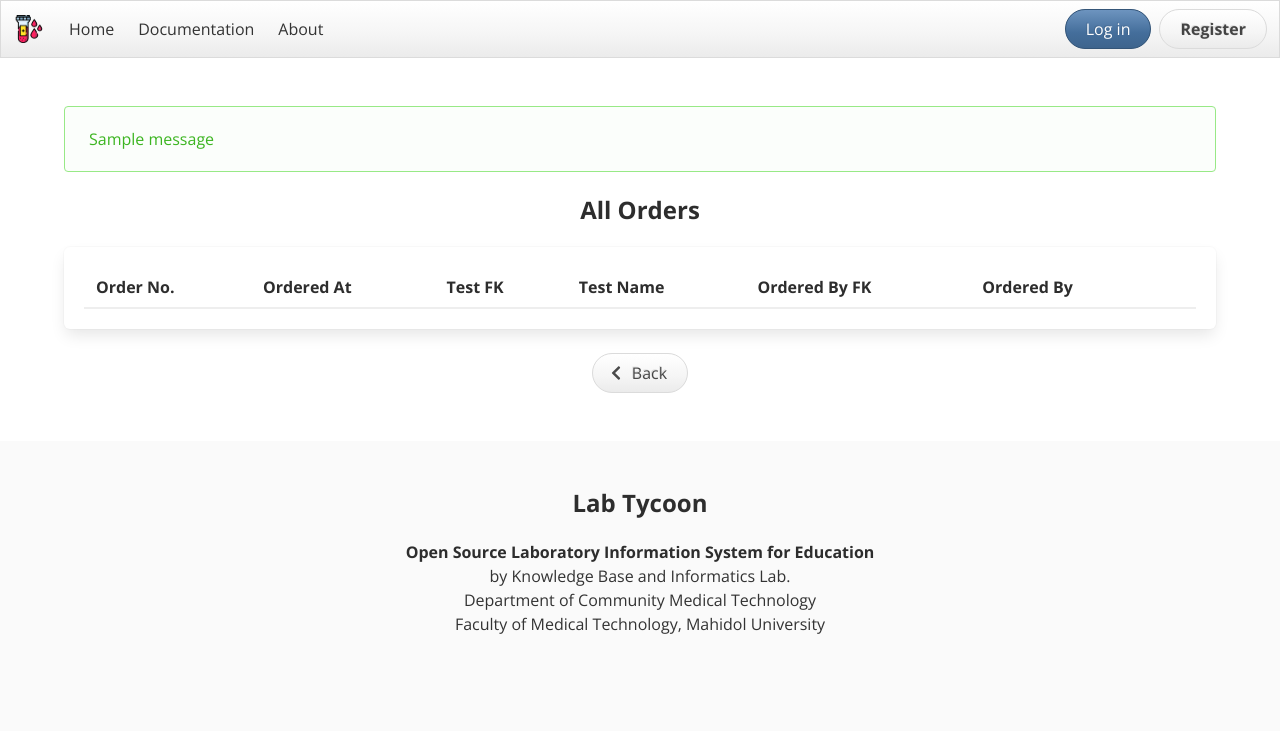
After one commit to likit/labtycoon, a Python web app: template app/templates/lab/customer_records.html in a window 1280 px wide. The commit adds this page. Shown: the top 731 px of the page. Run offline with Jinja, Linux system fonts and the light colour scheme; the template is opened without the code that fills it: most values are stand-ins (such as "Sample title", 1, 10 or a date in 2020); one stand-in notice (Sample message) is shown; lists and menus that the app fills with data are empty; some libraries are stand-ins or nearby versions.

Commit message:
changed the relationship of the recordset and lab order to one-to-one
added a view for displaying recordset and result records

added some templates accordingly

```diff
--- a/app/lab/models.py
+++ b/app/lab/models.py
@@ -97,7 +97,7 @@
     __tablename__ = 'lab_quan_result_sets'
     id = db.Column('id', db.Integer, primary_key=True, autoincrement=True)
     order_id = db.Column('order_id', db.ForeignKey('lab_quan_test_orders.id'))
-    order = db.relationship('LabQuanTestOrder', backref=db.backref('result_record_sets'))
+    order = db.relationship('LabQuanTestOrder', backref=db.backref('result_record_set', uselist=False))
 
 
 class LabQuanTestRecord(db.Model):
--- /dev/null
+++ b/app/templates/lab/customer_records.html
@@ -0,0 +1,118 @@
+{% extends "base.html" %}
+
+{% block content %}
+    <section class="section">
+        <div class="container">
+            <div class="columns">
+                <div class="column">
+                    {% with messages = get_flashed_messages(with_categories=true) %}
+                        {% if messages %}
+                            {% for category, message in messages %}
+                                <p class="notification is-{{ category }}">{{ message }}</p>
+                            {% endfor %}
+                        {% endif %}
+                    {% endwith %}
+                </div>
+            </div>
+            <div class="columns">
+                <div class="column">
+                    <h1 class="title is-size-4 has-text-centered">All Orders</h1>
+                    <div class="box">
+                        <table class="table is-striped is-fullwidth">
+                            <thead>
+                            <th>Order No.</th>
+                            <th>Ordered At</th>
+                            <th>Test FK</th>
+                            <th>Test Name</th>
+                            <th>Ordered By FK</th>
+                            <th>Ordered By</th>
+                            <th></th>
+                            </thead>
+                            <tbody>
+                            {% for qtest in customer.quan_test_orders %}
+                                {% if not qtest.cancelled_at and qtest.received_at and not qtest.finished %}
+                                    <tr>
+                                        <td>
+                                        <span class="icon">
+                                            <i class="fas fa-key"></i>
+                                        </span>
+                                            <span>{{ qtest.id }}</span>
+                                        </td>
+                                        <td>{{ qtest.ordered_at|humanizedt }}</td>
+                                        <td>
+                                        <span class="icon">
+                                            <i class="fas fa-link"></i>
+                                        </span>
+                                            <span>{{ qtest.test.id }}</span>
+                                        </td>
+                                        <td>{{ qtest.test.name }}</td>
+                                        <td>
+                                        <span class="icon">
+                                            <i class="fas fa-link"></i>
+                                        </span>
+                                            <span>{{ qtest.ordered_by_id }}</span>
+                                        </td>
+                                        <td>{{ qtest.ordered_by }}</td>
+                                        <td>
+                                            <div class="buttons is-centered">
+                                                <a href="{{ url_for('lab.show_customer_recordset', customer_id=qtest.customer.id, recordset_id=qtest.result_record_set.id) }}"
+                                                   class="button is-info is-small is-rounded">
+                                                    <span class="icon">
+                                                        <i class="fas fa-clipboard-list"></i>
+                                                    </span>
+                                                    <span>Results</span>
+                                                </a>
+                                            </div>
+                                        </td>
+                                    </tr>
+                                {% endif %}
+                            {% endfor %}
+                            {% for qtest in customer.qual_test_orders %}
+                                {% if not qtest.cancelled_at and qtest.received_at and not qtest.finished %}
+                                    <tr>
+                                        <td>
+                                        <span class="icon">
+                                            <i class="fas fa-key"></i>
+                                        </span>
+                                            <span>{{ qtest.id }}</span>
+                                        </td>
+                                        <td>{{ qtest.ordered_at|humanizedt }}</td>
+                                        <td>
+                                        <span class="icon">
+                                            <i class="fas fa-link"></i>
+                                        </span>
+                                            <span>{{ qtest.test.id }}</span>
+                                        </td>
+                                        <td>{{ qtest.test.name }}</td>
+                                        <td>
+                                        <span class="icon">
+                                            <i class="fas fa-link"></i>
+                                        </span>
+                                            <span>{{ qtest.ordered_by_id }}</span>
+                                        </td>
+                                        <td>{{ qtest.ordered_by }}</td>
+                                        <td>
+                                            <div class="buttons is-centered">
+                                            </div>
+                                        </td>
+                                    </tr>
+                                {% endif %}
+                            {% endfor %}
+                            </tbody>
+                        </table>
+
+                    </div>
+                </div>
+            </div>
+            <div class="buttons is-centered">
+                <a href="{{ url_for('lab.list_patients', lab_id=customer.lab.id) }}"
+                   class="button is-light is-rounded">
+                <span class="icon">
+                    <i class="fas fa-chevron-left"></i>
+                </span>
+                    <span>Back</span>
+                </a>
+            </div>
+        </div>
+    </section>
+{% endblock %}
```
Also changed, not shown: app/lab/views.py (+18 -0 lines), app/templates/lab/customer_list.html (+9 -1 lines), app/templates/lab/recordset_detail.html (added, +84 -0 lines).
